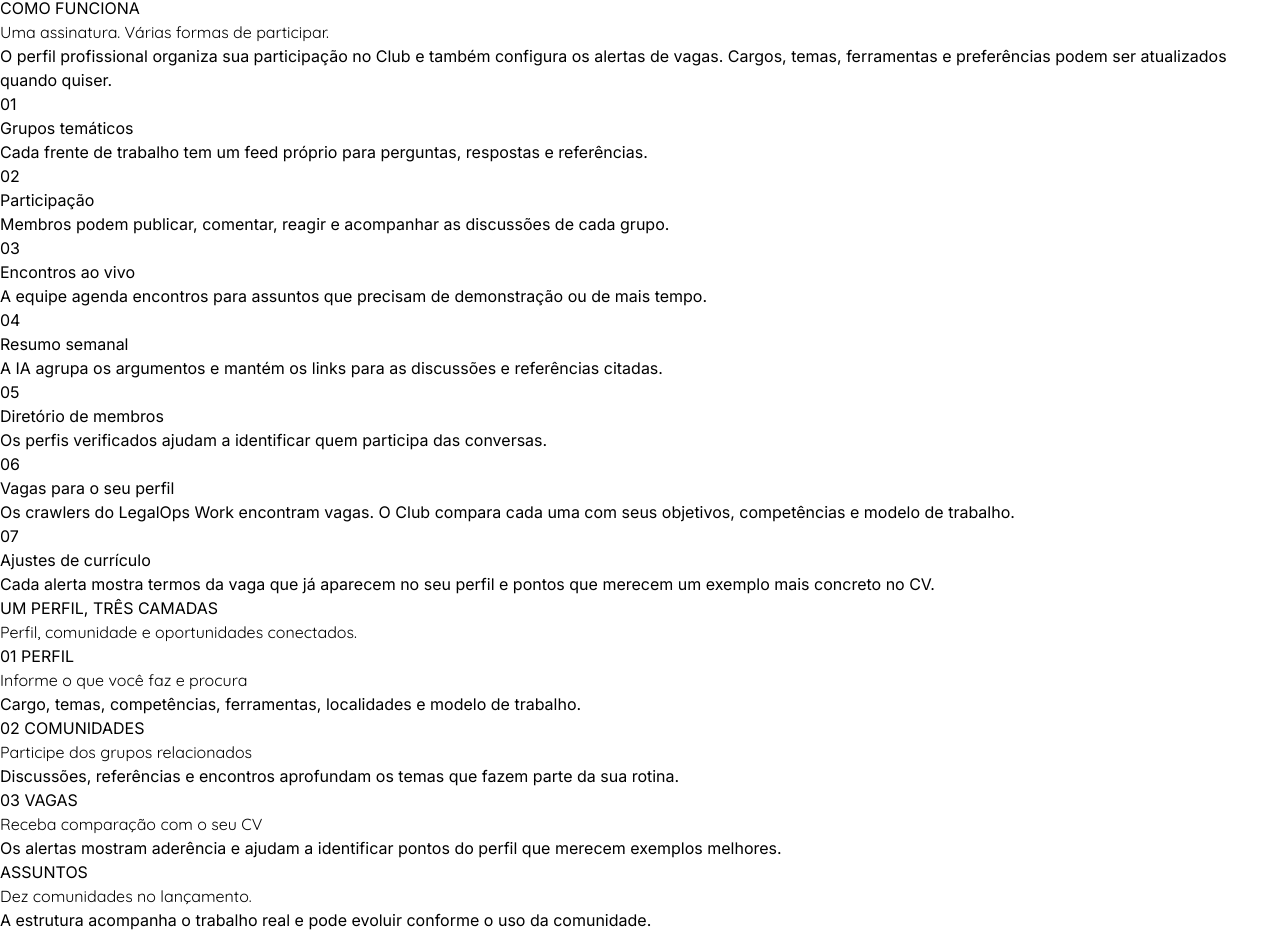
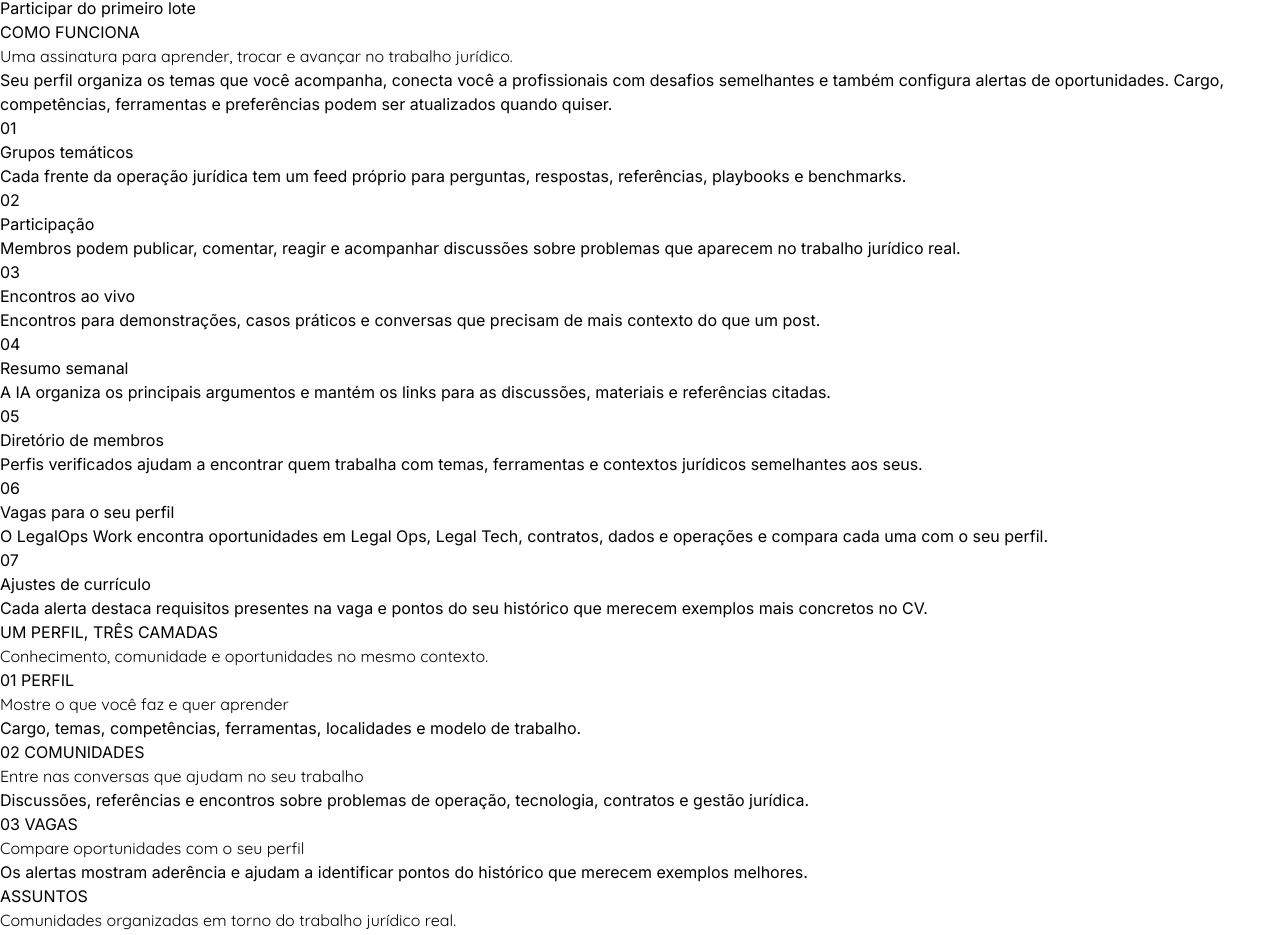
Before and after one commit to agenciaspace/legalops, a Next.js app: page /club/about in a window 1280 px wide. Shown: the part 212-1147 px from the top of the page. Built offline with nearby package versions, Linux system fonts and the light colour scheme.

Commit message:
copy: align club about page with legal ICP

```diff
--- a/app/club/about/page.tsx
+++ b/app/club/about/page.tsx
@@ -8,7 +8,7 @@ import { COMMUNITY_CATEGORIES } from '@/lib/community'
 
 export const metadata: Metadata = {
   title: 'Sobre — legalops.club',
-  description: 'Como funcionam as comunidades, os encontros, os resumos e o acesso ao legalops.club.',
+  description: 'Comunidade para profissionais do jurídico trocarem práticas sobre Legal Ops, Legal Tech, contratos, processos, dados, tecnologia, gestão e carreira.',
 }
 
 const roundedFont = { fontFamily: 'var(--font-quicksand), ui-rounded, sans-serif' }
@@ -28,13 +28,13 @@ const topicKeys = [
 ]
 
 const membershipIncludes = [
-  { title: 'Grupos temáticos', description: 'Cada frente de trabalho tem um feed próprio para perguntas, respostas e referências.' },
-  { title: 'Participação', description: 'Membros podem publicar, comentar, reagir e acompanhar as discussões de cada grupo.' },
-  { title: 'Encontros ao vivo', description: 'A equipe agenda encontros para assuntos que precisam de demonstração ou de mais tempo.' },
-  { title: 'Resumo semanal', description: 'A IA agrupa os argumentos e mantém os links para as discussões e referências citadas.' },
-  { title: 'Diretório de membros', description: 'Os perfis verificados ajudam a identificar quem participa das conversas.' },
-  { title: 'Vagas para o seu perfil', description: 'Os crawlers do LegalOps Work encontram vagas. O Club compara cada uma com seus objetivos, competências e modelo de trabalho.' },
-  { title: 'Ajustes de currículo', description: 'Cada alerta mostra termos da vaga que já aparecem no seu perfil e pontos que merecem um exemplo mais concreto no CV.' },
+  { title: 'Grupos temáticos', description: 'Cada frente da operação jurídica tem um feed próprio para perguntas, respostas, referências, playbooks e benchmarks.' },
+  { title: 'Participação', description: 'Membros podem publicar, comentar, reagir e acompanhar discussões sobre problemas que aparecem no trabalho jurídico real.' },
+  { title: 'Encontros ao vivo', description: 'Encontros para demonstrações, casos práticos e conversas que precisam de mais contexto do que um post.' },
+  { title: 'Resumo semanal', description: 'A IA organiza os principais argumentos e mantém os links para as discussões, materiais e referências citadas.' },
+  { title: 'Diretório de membros', description: 'Perfis verificados ajudam a encontrar quem trabalha com temas, ferramentas e contextos jurídicos semelhantes aos seus.' },
+  { title: 'Vagas para o seu perfil', description: 'O LegalOps Work encontra oportunidades em Legal Ops, Legal Tech, contratos, dados e operações e compara cada uma com o seu perfil.' },
+  { title: 'Ajustes de currículo', description: 'Cada alerta destaca requisitos presentes na vaga e pontos do seu histórico que merecem exemplos mais concretos no CV.' },
 ]
 
 const checkoutEnvironmentKeys: Record<string, string | undefined> = {
@@ -61,10 +61,10 @@ export default function ClubAboutPage() {
               <Sparkles className="h-3.5 w-3.5 text-[#E88A6A]" /> SOBRE O CLUB
             </div>
             <h1 className="mt-6 max-w-[850px] text-4xl font-semibold leading-[1.02] tracking-[-0.055em] sm:text-6xl" style={roundedFont}>
-              Legal Ops fica melhor quando ninguém precisa construir sozinho<span className="text-[#E88A6A]">.</span>
+              Um lugar para quem quer fazer o jurídico funcionar melhor<span className="text-[#E88A6A]">.</span>
             </h1>
             <p className="mt-7 max-w-3xl text-base leading-7 text-[#625E59] sm:text-lg sm:leading-8">
-              O legalops.club reúne profissionais para trocar experiências reais sobre processos, tecnologia, dados, contratos, fornecedores, estratégia e carreira.
+              O legalops.club reúne profissionais de departamentos jurídicos, escritórios, Legal Ops e Legal Tech para trocar experiências reais sobre contratos, processos, dados, tecnologia, fornecedores, conhecimento, estratégia e carreira.
             </p>
             <div className="mt-9 flex flex-wrap gap-3">
               <Link href="/club#comunidades" className="inline-flex items-center gap-2 rounded-full bg-[#111111] px-5 py-3 text-sm font-bold text-white transition hover:-translate-y-0.5 hover:bg-[#2A2927]">
@@ -81,9 +81,9 @@ export default function ClubAboutPage() {
           <div className="mx-auto grid max-w-[980px] gap-12 lg:grid-cols-[0.72fr_1.28fr]">
             <div>
               <p className="text-[11px] font-bold tracking-[0.14em] text-[#C9684F]">COMO FUNCIONA</p>
-              <h2 className="mt-4 text-3xl font-semibold tracking-[-0.045em]" style={roundedFont}>Uma assinatura. Várias formas de participar.</h2>
+              <h2 className="mt-4 text-3xl font-semibold tracking-[-0.045em]" style={roundedFont}>Uma assinatura para aprender, trocar e avançar no trabalho jurídico.</h2>
               <p className="mt-5 text-sm leading-7 text-[#69635E]">
-                O perfil profissional organiza sua participação no Club e também configura os alertas de vagas. Cargos, temas, ferramentas e preferências podem ser atualizados quando quiser.
+                Seu perfil organiza os temas que você acompanha, conecta você a profissionais com desafios semelhantes e também configura alertas de oportunidades. Cargo, competências, ferramentas e preferências podem ser atualizados quando quiser.
               </p>
             </div>
 
@@ -102,12 +102,12 @@ export default function ClubAboutPage() {
         <section className="border-b border-[#CEC8BD] bg-[#111111] px-5 py-16 text-white sm:px-8 sm:py-20">
           <div className="mx-auto max-w-[980px]">
             <p className="text-[11px] font-bold tracking-[0.14em] text-[#E88A6A]">UM PERFIL, TRÊS CAMADAS</p>
-            <h2 className="mt-4 max-w-2xl text-3xl font-semibold tracking-[-0.045em] sm:text-4xl" style={roundedFont}>Perfil, comunidade e oportunidades conectados.</h2>
+            <h2 className="mt-4 max-w-2xl text-3xl font-semibold tracking-[-0.045em] sm:text-4xl" style={roundedFont}>Conhecimento, comunidade e oportunidades no mesmo contexto.</h2>
             <div className="mt-10 grid gap-3 md:grid-cols-3">
               {[
-                ['01', 'perfil', 'Informe o que você faz e procura', 'Cargo, temas, competências, ferramentas, localidades e modelo de trabalho.'],
-                ['02', 'comunidades', 'Participe dos grupos relacionados', 'Discussões, referências e encontros aprofundam os temas que fazem parte da sua rotina.'],
-                ['03', 'vagas', 'Receba comparação com o seu CV', 'Os alertas mostram aderência e ajudam a identificar pontos do perfil que merecem exemplos melhores.'],
+                ['01', 'perfil', 'Mostre o que você faz e quer aprender', 'Cargo, temas, competências, ferramentas, localidades e modelo de trabalho.'],
+                ['02', 'comunidades', 'Entre nas conversas que ajudam no seu trabalho', 'Discussões, referências e encontros sobre problemas de operação, tecnologia, contratos e gestão jurídica.'],
+                ['03', 'vagas', 'Compare oportunidades com o seu perfil', 'Os alertas mostram aderência e ajudam a identificar pontos do histórico que merecem exemplos melhores.'],
               ].map(([number, label, title, description]) => (
                 <div key={label} className="rounded-[22px] border border-white/10 bg-white/[0.035] p-5">
                   <span className="text-[10px] font-bold tracking-[0.12em] text-[#E88A6A]">{number} {label.toUpperCase()}</span>
@@ -123,8 +123,8 @@ export default function ClubAboutPage() {
           <div className="mx-auto grid max-w-[980px] gap-10 md:grid-cols-[0.72fr_1.28fr]">
             <div>
               <p className="text-[11px] font-bold tracking-[0.14em] text-[#C9684F]">ASSUNTOS</p>
-              <h2 className="mt-4 text-3xl font-semibold tracking-[-0.045em]" style={roundedFont}>Dez comunidades no lançamento.</h2>
-              <p className="mt-5 text-sm leading-7 text-[#69635E]">A estrutura acompanha o trabalho real e pode evoluir conforme o uso da comunidade.</p>
+              <h2 className="mt-4 text-3xl font-semibold tracking-[-0.045em]" style={roundedFont}>Comunidades organizadas em torno do trabalho jurídico real.</h2>
+              <p className="mt-5 text-sm leading-7 text-[#69635E]">A estrutura começa com dez frentes e evolui conforme os problemas, ferramentas e práticas discutidos pelos membros.</p>
             </div>
             <div className="grid gap-2 sm:grid-cols-2">
               {topicKeys.map((key, index) => (
```
